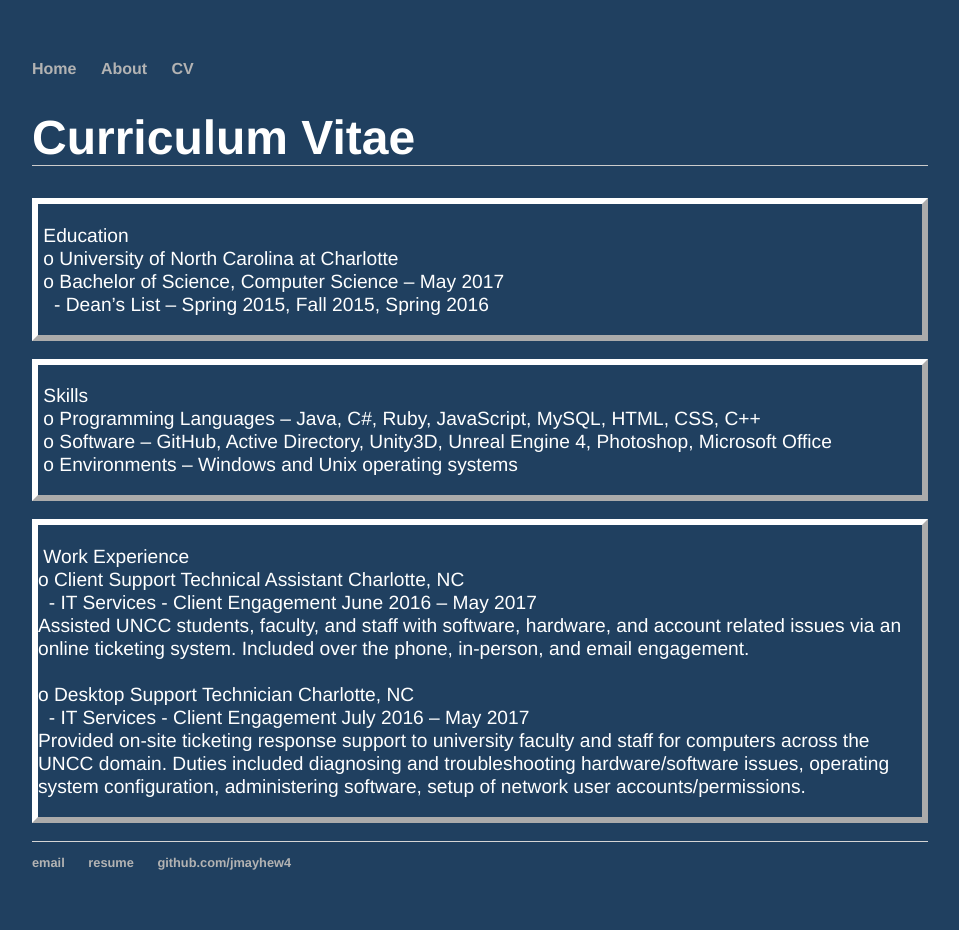
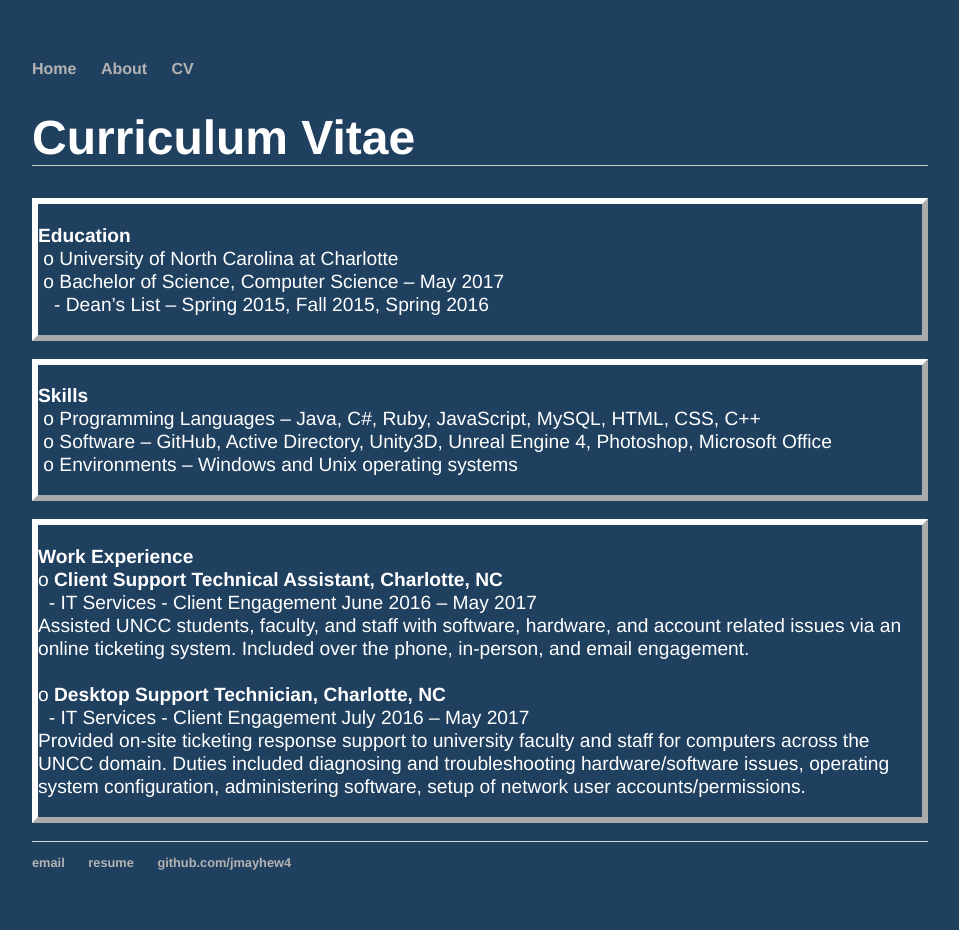
Before and after one commit to jmayhew4/jmayhew4.github.io, a Jekyll site: the page built from CV/index.html, in a window 1280 px wide. Shown: the whole page, without its empty margins (160-1119 px from the left). Built offline with Jekyll 4.4.1, drawn with Linux system fonts in a browser that asks for light colours.

```diff
--- a/CV/index.html
+++ b/CV/index.html
@@ -7,7 +7,7 @@ title: About John Mayhew
 
 <h1>Curriculum Vitae</h1>
 <div class="bordered">
-<p> Education
+<p><strong>Education</strong>
  o University of North Carolina at Charlotte
  o Bachelor of Science, Computer Science – May 2017
    - Dean’s List – Spring 2015, Fall 2015, Spring 2016
@@ -15,7 +15,7 @@ title: About John Mayhew
 </div>
  <br>
 <div class="bordered">
-<p> Skills
+<p><strong>Skills</strong>
  o Programming Languages – Java, C#, Ruby, JavaScript, MySQL, HTML, CSS, C++
  o Software – GitHub, Active Directory, Unity3D, Unreal Engine 4, Photoshop, Microsoft Office
  o Environments – Windows and Unix operating systems
@@ -23,12 +23,12 @@ title: About John Mayhew
 </div>
  <br>
 <div class="bordered">
-<p> Work Experience
-o Client Support Technical Assistant Charlotte, NC
+<p><strong>Work Experience</strong>
+o <strong>Client Support Technical Assistant, Charlotte, NC</strong>
   - IT Services - Client Engagement June 2016 – May 2017
 Assisted UNCC students, faculty, and staff with software, hardware, and account related issues via an online ticketing system. Included over the phone, in-person, and email engagement.
 
-o Desktop Support Technician Charlotte, NC
+o <strong>Desktop Support Technician, Charlotte, NC</strong>
   - IT Services - Client Engagement July 2016 – May 2017
 Provided on-site ticketing response support to university faculty and staff for computers across the UNCC domain. Duties included diagnosing and troubleshooting hardware/software issues, operating system configuration, administering software, setup of network user accounts/permissions.
 </p>
```
